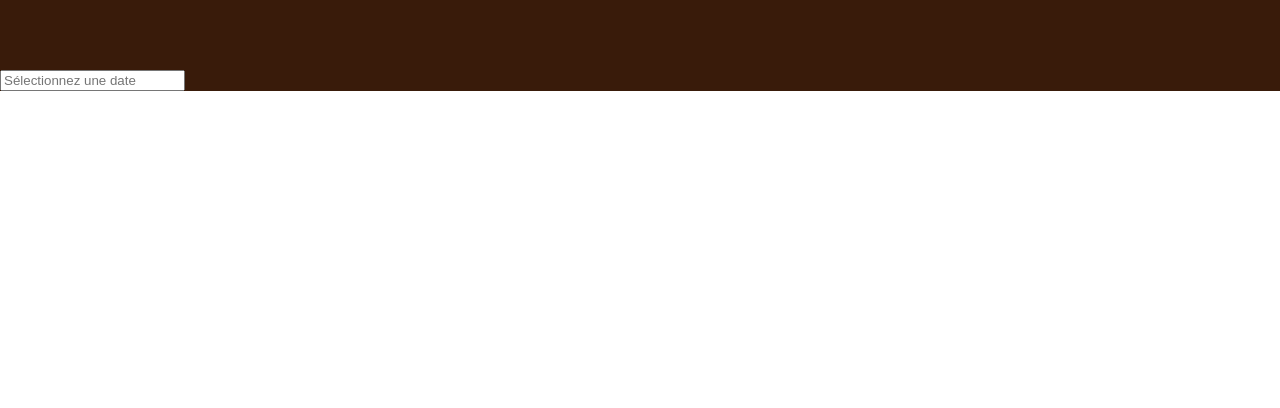
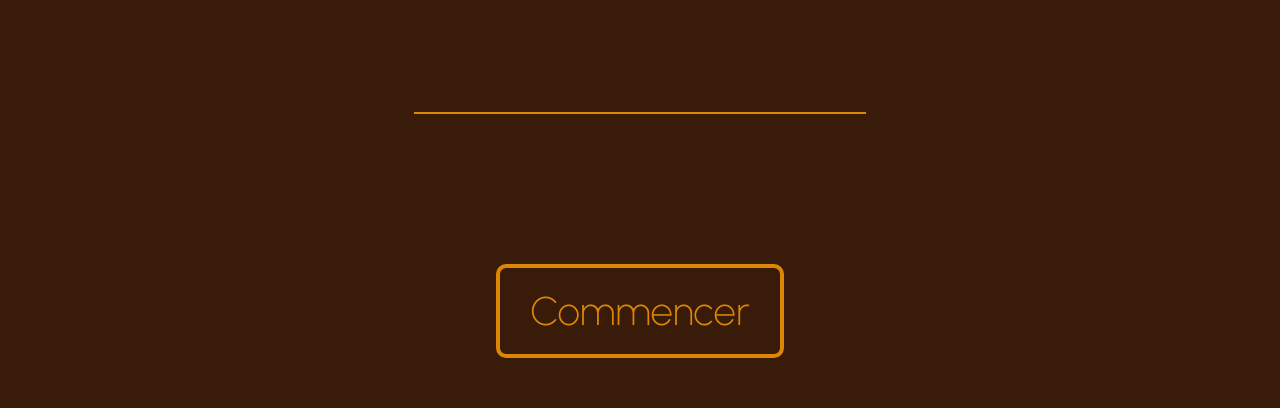
Before and after one commit to Albini-Julie/LesJoursQuiPassent, a Nuxt app: page /insert in a window 1280 px wide. Shown: the part 522-930 px from the top of the page. Before the commit the page ends 800 px from the top, so only its background shows below. Built offline with nearby package versions, Linux system fonts and the light colour scheme.

Commit message:
feat(insert) : fin d'intégration de la page Insert

```diff
--- a/pages/insert.vue
+++ b/pages/insert.vue
@@ -4,19 +4,20 @@
     <c-trait :couleur="secondaryColor" />
   </div>
   <h2 class="titleh2">Indiquez votre date de naissance :</h2>
-  <input
-    id="userDate"
-    type="text"
-    v-model="selectedDate"
-    placeholder="Sélectionnez une date"
-    class="flatpickr-input"
-  />
+  <div class="input">
+    <input id="userDate" type="text" v-model="selectedDate" class="e-input" />
+  </div>
+  <div class="button">
+    <c-bouton href="/donnees" :couleur="secondaryColor">Commencer</c-bouton>
+  </div>
+  <c-footer :couleur="secondaryColor" />
 </template>
 
 <script>
 import { ref, onMounted, onUnmounted } from "vue";
 import flatpickr from "flatpickr";
 import "/flatpickr.min.css";
+import { French } from "flatpickr/dist/l10n/fr.js";
 
 export default {
   setup() {
@@ -67,9 +68,10 @@ export default {
       setColor();
       flatpickr("#userDate", {
         // Options de configuration de flatpickr
-        dateFormat: "Y-m-d", // Format de la date
+        dateFormat: "d F Y", // Format de la date
         minDate: "1930-01-01", // Date minimale
         defaultDate: new Date(), // Date par défaut
+        locale: French,
       });
     });
 
@@ -105,5 +107,30 @@ export default {
 }
 
 .input {
+  display: flex;
+  justify-content: center;
+}
+.button {
+  display: flex;
+  justify-content: center;
+  margin-bottom: rem(70);
+}
+.e-input {
+  background-color: v-bind(primaryColor);
+  border: none;
+  border-bottom: solid;
+  border-width: 2px;
+  border-color: v-bind(secondaryColor);
+  font-size: $bigger-font-size;
+  @include large-up {
+    margin-bottom: rem(150);
+  }
+  color: v-bind(secondaryColor);
+  font-family: $secondary-font-family;
+  text-align: center;
+
+  &:focus {
+    outline: none;
+  }
 }
 </style>
```
